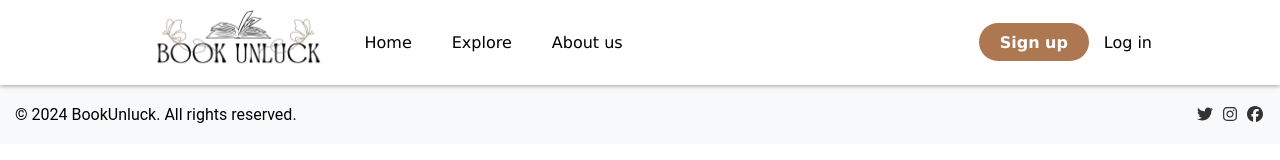
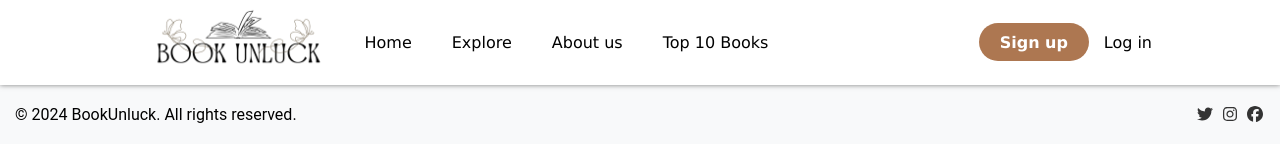
Before and after one commit to abdel2000-dply/BookUnlock, a React (Vite) app in the folder frontend/: page /books/1 in a window 1280 px wide. Shown: the top 160 px of the page. Built offline with nearby package versions, Linux system fonts and the light colour scheme; no server answers.

Commit message:
Add links to About Us and Top 10 Books in the header

```diff
--- a/frontend/src/components/common/Header.jsx
+++ b/frontend/src/components/common/Header.jsx
@@ -38,8 +38,11 @@ function Header() {
             <a className="navbar-item" href="/explore">
               Explore
             </a>
-            <a className="navbar-item" href="/">
+            <a className="navbar-item" href="#aboutus">
               About us
+            </a>
+            <a className="navbar-item" href="#topbooks">
+              Top 10 Books
             </a>
           </div>
           <div className="profile">
```
